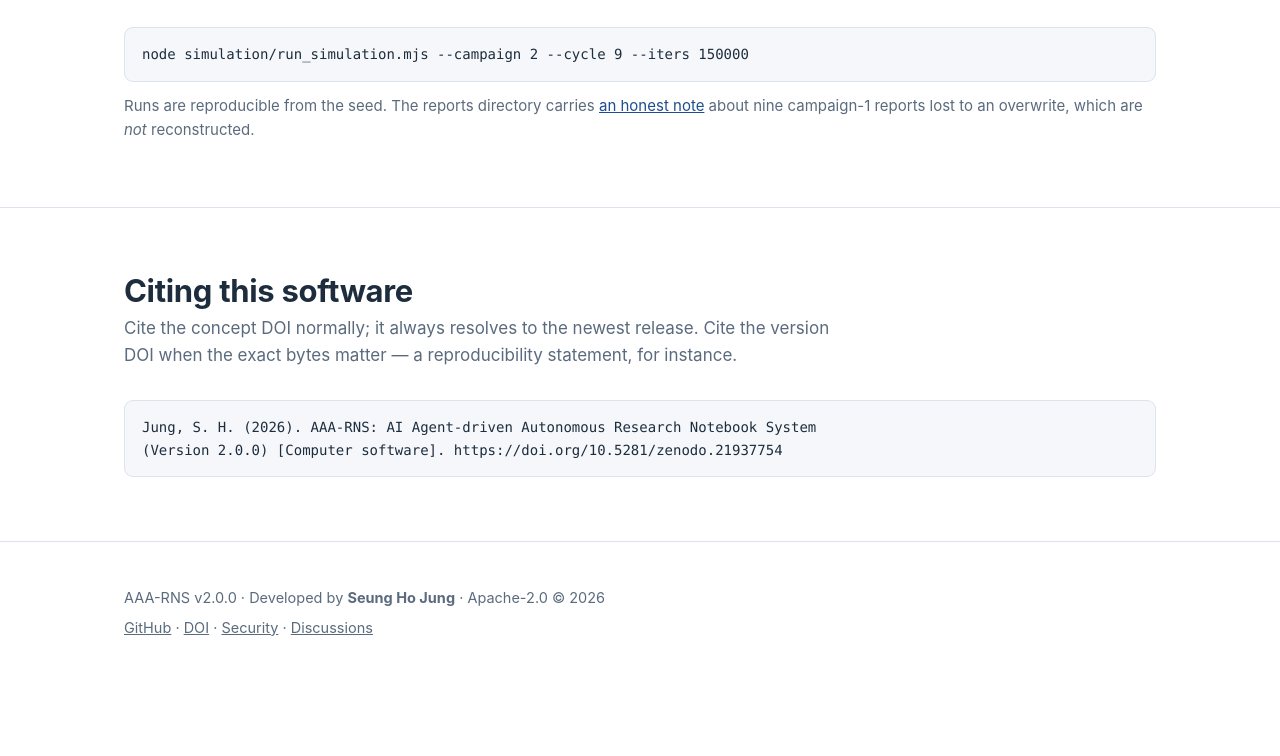
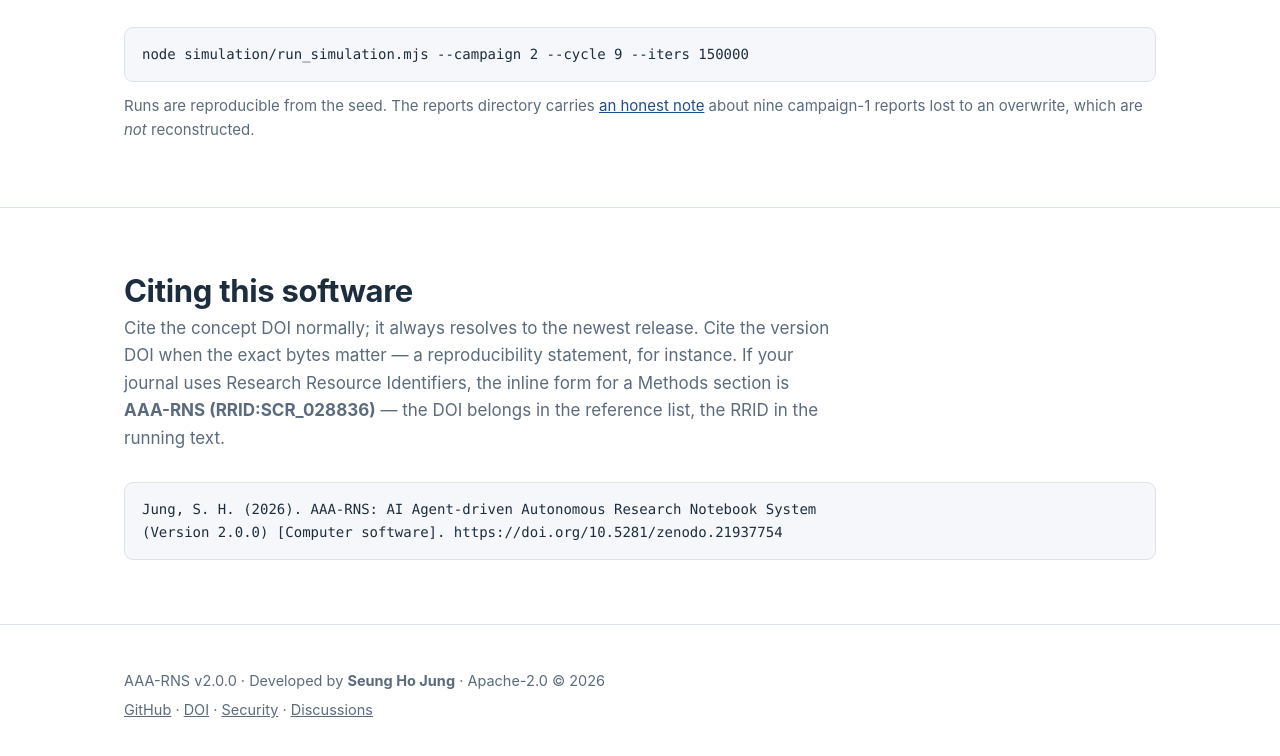
Before and after one commit to hopejsh/aaa-rns, a plain HTML site: page docs/index.html in a window 1280 px wide. Shown: the part 4128-4884 px from the top of the page. Before the commit the page ends 4829 px from the top, so only its background shows below. Drawn offline with Linux system fonts and the light colour scheme.

Commit message:
docs: record the RRID (SCR_028836)
SciCrunch issued it on submission rather than after curation. It goes in
CITATION.cff as an 'other' identifier — CFF 1.2.0 has no RRID type — in
codemeta.json alongside the DOI, and in the citation section of all three
READMEs and the landing page.

Each place says what the DOI does not: an RRID is cited inline in a Methods
section, while the DOI goes in the reference list. They answer different
questions, and a reader who is given both without that distinction usually
picks one at random.

```diff
--- a/codemeta.json
+++ b/codemeta.json
@@ -36,5 +36,9 @@
     "reproducible research",
     "provenance",
     "offline-first"
+  ],
+  "identifier": [
+    "https://doi.org/10.5281/zenodo.21937754",
+    "RRID:SCR_028836"
   ]
 }
--- a/docs/index.html
+++ b/docs/index.html
@@ -325,9 +325,9 @@
   <h2 data-i18n="en">Citing this software</h2>
   <h2 data-i18n="ko">인용</h2>
   <h2 data-i18n="ja">引用</h2>
-  <p class="lede" data-i18n="en">Cite the concept DOI normally; it always resolves to the newest release. Cite the version DOI when the exact bytes matter — a reproducibility statement, for instance.</p>
-  <p class="lede" data-i18n="ko">보통은 개념 DOI 를 인용하십시오 — 항상 최신 릴리스로 연결됩니다. 재현성 진술처럼 정확한 바이트가 문제가 될 때는 버전 DOI 를 인용합니다.</p>
-  <p class="lede" data-i18n="ja">通常はコンセプト DOI を引用してください — 常に最新のリリースへ解決されます。再現性の記述のように正確なバイトが問題になる場合はバージョン DOI を引用します。</p>
+  <p class="lede" data-i18n="en">Cite the concept DOI normally; it always resolves to the newest release. Cite the version DOI when the exact bytes matter — a reproducibility statement, for instance. If your journal uses Research Resource Identifiers, the inline form for a Methods section is <b>AAA-RNS (RRID:SCR_028836)</b> — the DOI belongs in the reference list, the RRID in the running text.</p>
+  <p class="lede" data-i18n="ko">보통은 개념 DOI 를 인용하십시오 — 항상 최신 릴리스로 연결됩니다. 재현성 진술처럼 정확한 바이트가 문제가 될 때는 버전 DOI 를 인용합니다. RRID 를 쓰는 저널이라면 Methods 본문에 <b>AAA-RNS (RRID:SCR_028836)</b> 형태로 넣습니다 — DOI 는 참고문헌에, RRID 는 본문에 들어갑니다.</p>
+  <p class="lede" data-i18n="ja">通常はコンセプト DOI を引用してください — 常に最新のリリースへ解決されます。再現性の記述のように正確なバイトが問題になる場合はバージョン DOI を引用します。RRID を用いる雑誌であれば、Methods 本文には <b>AAA-RNS (RRID:SCR_028836)</b> の形で記載します — DOI は参考文献に、RRID は本文に入ります。</p>
   <pre>Jung, S. H. (2026). AAA-RNS: AI Agent-driven Autonomous Research Notebook System
 (Version 2.0.0) [Computer software]. https://doi.org/10.5281/zenodo.21937754</pre>
 </div></section>
```
Also changed, not shown: 4 other files.
